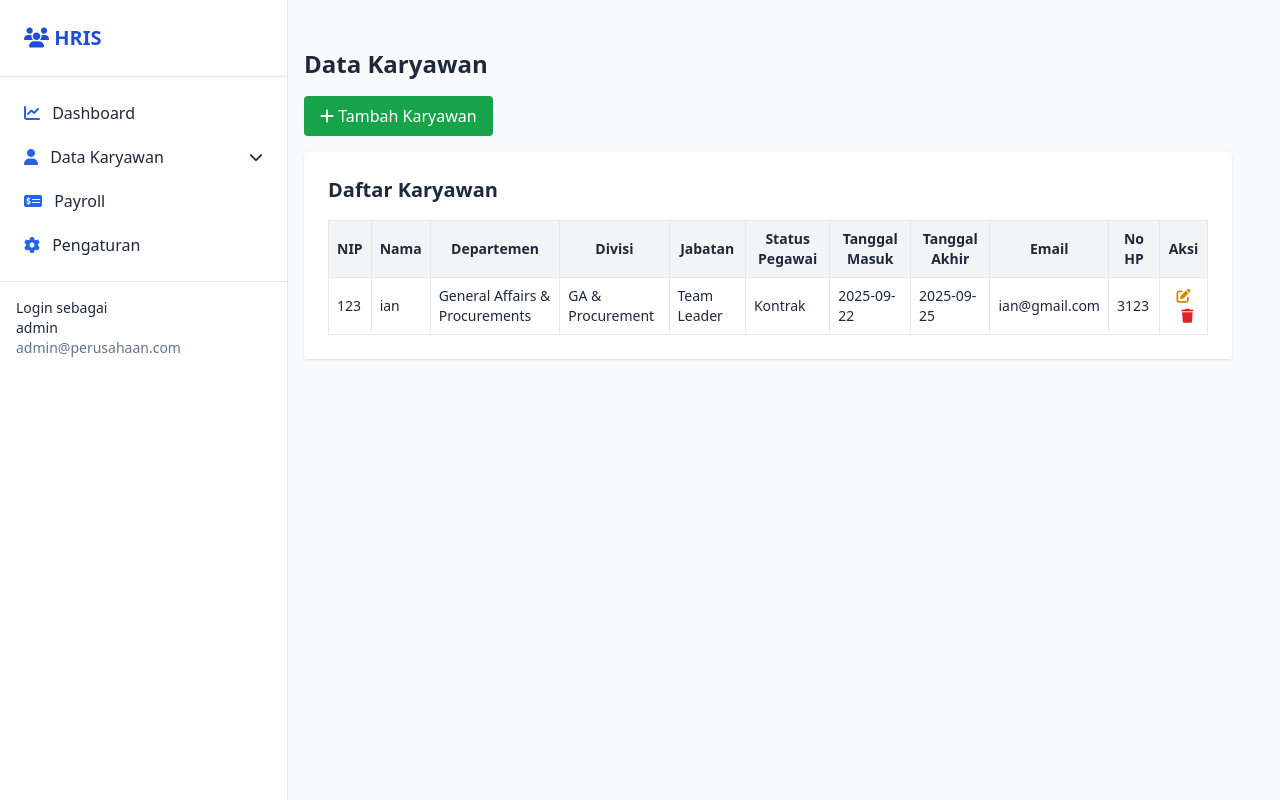
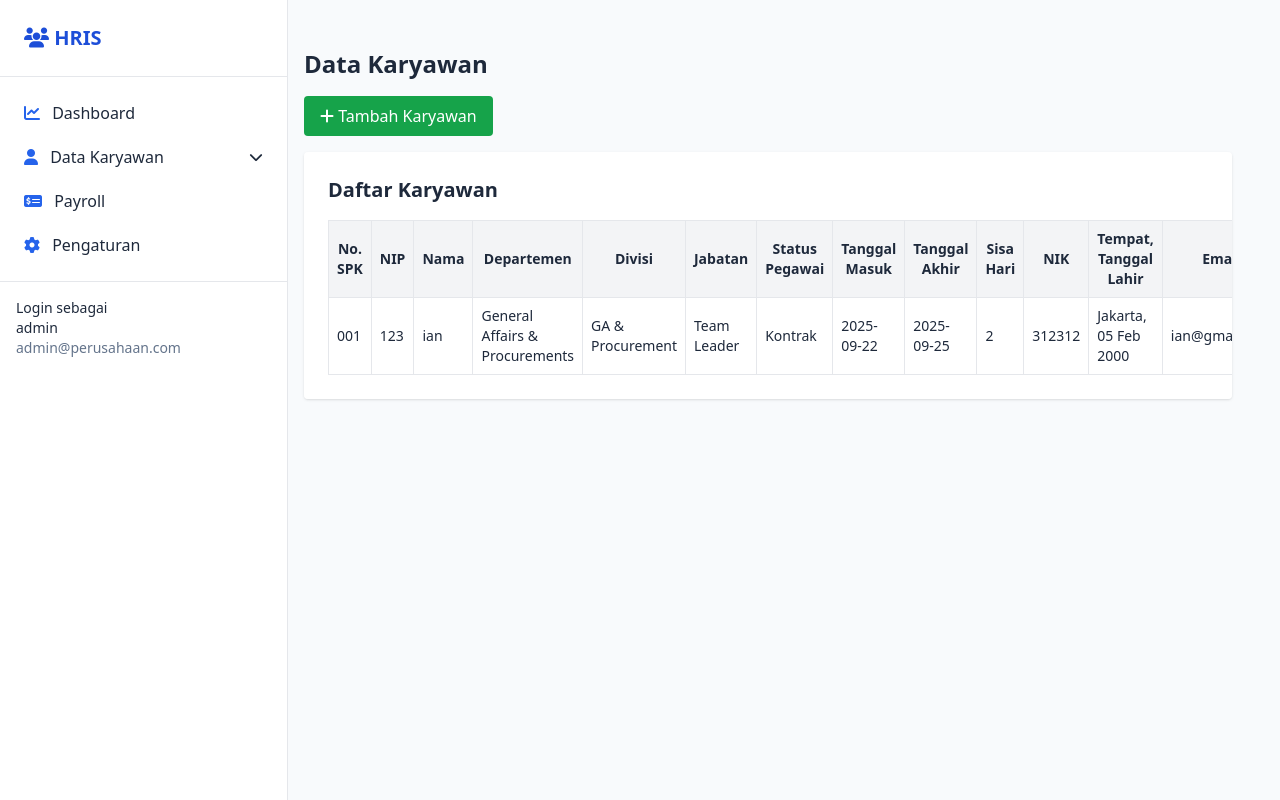
Before and after one commit to Freebee25/HRIS-System, a PHP site: page /resource/views/karyawan_list.php in a window 1280 px wide. Run offline with PHP 8.4, Linux system fonts and the light colour scheme; a user stored in the database is signed in; data comes from the database, SQL or seed files in the repository; some libraries are stand-ins or nearby versions.

Commit message:
update sidebar, karyawan, karyawan list

```diff
--- a/resource/template/sidebar.php
+++ b/resource/template/sidebar.php
@@ -36,7 +36,7 @@ $username = $_SESSION['username'];
         <i class="fa-solid fa-user-plus mr-2 text-green-600"></i> Tambah Karyawan
       </a>
       <a href="../views/karyawan_list.php" class="block p-2 rounded-lg hover:bg-slate-100">
-        <i class="fa-solid fa-list mr-2 text-blue-600"></i> Data Karyawan
+        <i class="fa-solid fa-list mr-2 text-blue-600"></i> Daftar Karyawan
       </a>
     </div>
 </div>
--- a/resource/views/karyawan_list.php
+++ b/resource/views/karyawan_list.php
@@ -39,6 +39,7 @@ $karyawanList = $controller->getAll();
     <table class="table-auto w-full border-collapse border border-gray-200 text-sm">
       <thead>
         <tr class="bg-gray-100">
+          <th class="border p-2">No. SPK</th>
           <th class="border p-2">NIP</th>
           <th class="border p-2">Nama</th>
           <th class="border p-2">Departemen</th>
@@ -47,8 +48,12 @@ $karyawanList = $controller->getAll();
           <th class="border p-2">Status Pegawai</th>
           <th class="border p-2">Tanggal Masuk</th>
           <th class="border p-2">Tanggal Akhir</th>
+          <th class="border p-2">Sisa Hari</th>
+          <th class="border p-2">NIK</th>
+          <th class="border p-2">Tempat, Tanggal Lahir</th>
           <th class="border p-2">Email</th>
           <th class="border p-2">No HP</th>
+          <th class="border p-2">Kontak Darurat</th>
           <th class="border p-2">Aksi</th>
         </tr>
       </thead>
@@ -56,6 +61,7 @@ $karyawanList = $controller->getAll();
         <?php if (!empty($karyawanList)): ?>
           <?php foreach ($karyawanList as $k): ?>
             <tr>
+              <td class="border p-2"><?= htmlspecialchars($k['no_spk']) ?></td>
               <td class="border p-2"><?= htmlspecialchars($k['nip']) ?></td>
               <td class="border p-2"><?= htmlspecialchars($k['nama']) ?></td>
               <td class="border p-2"><?= htmlspecialchars($k['nama_departemen'] ?? '-') ?></td>
@@ -64,8 +70,12 @@ $karyawanList = $controller->getAll();
               <td class="border p-2"><?= ucfirst($k['status_pegawai']) ?></td>
               <td class="border p-2"><?= $k['tanggal_awal'] ?></td>
               <td class="border p-2"><?= $k['tanggal_akhir'] ?? '-' ?></td>
+              <td class="border p-2"><?= $k['sisa_hari_spk'] ?></td>
+              <td class="border p-2"><?= $k['nik'] ?></td>
+              <td class="border p-2"><?= htmlspecialchars($k['tempat_lahir']) . ', ' . date('d M Y', strtotime($k['tanggal_lahir'])) ?></td>
               <td class="border p-2"><?= $k['email'] ?></td>
               <td class="border p-2"><?= $k['kontak'] ?></td>
+              <td class="border p-2"><?= $k['kontak_darurat'] ?></td>
               <td class="border p-2 text-center">
                 <a href="edit_karyawan.php?id=<?= $k['id'] ?>" class="text-yellow-600"><i class="fa fa-edit"></i></a>
                 <a href="karyawan_list.php?delete=<?= $k['id'] ?>" onclick="return confirm('Yakin hapus?')" class="text-red-600 ml-2"><i class="fa fa-trash"></i></a>
--- a/resource/views/tambah_karyawan.php
+++ b/resource/views/tambah_karyawan.php
@@ -177,7 +177,7 @@ if ($_SERVER['REQUEST_METHOD'] === 'POST') {
 
     <!-- Upload File -->
     <div>
-      <label class="block font-medium mb-1">Upload Dokumen (max 10):</label>
+      <label class="block font-medium mb-1">Upload Dokumen :</label>
       <input type="file" name="files[]" multiple accept=".pdf,.jpg,.png" class="w-full border p-2 rounded">
     </div>
 
```
